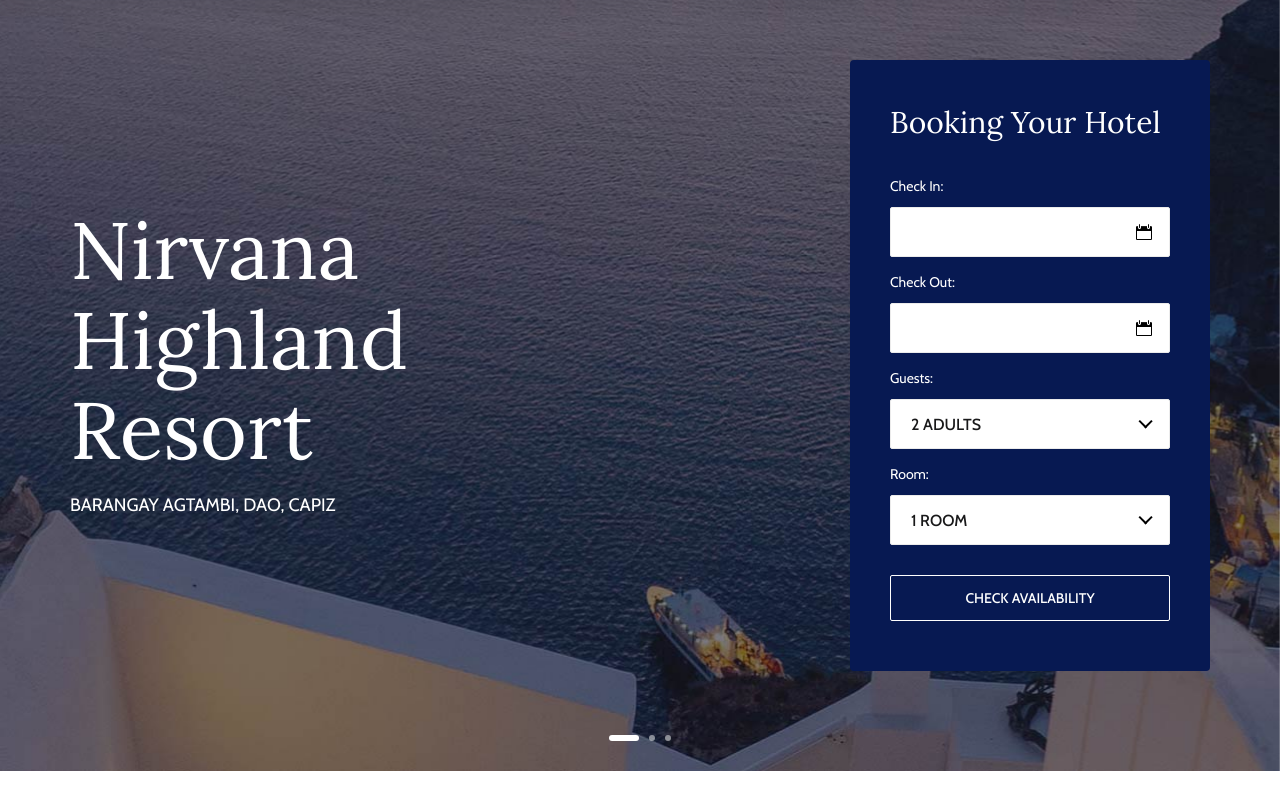
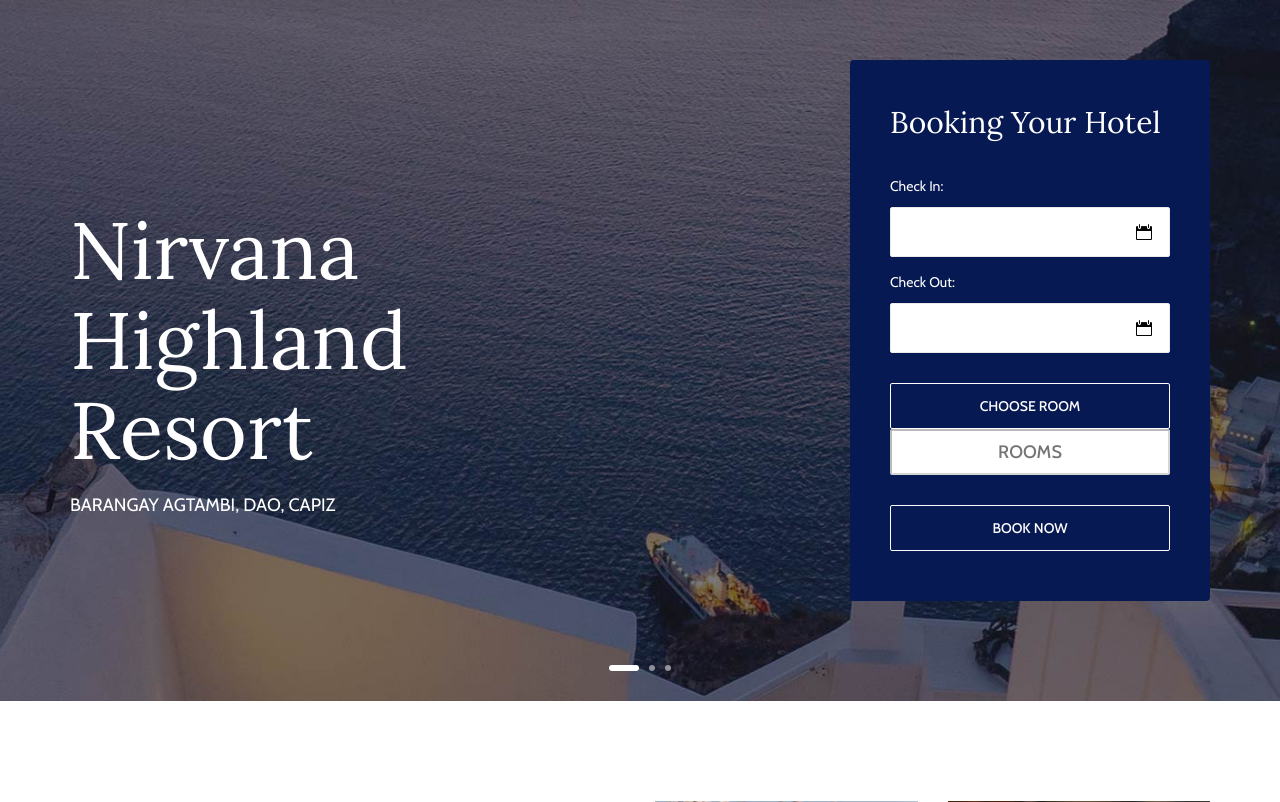
Before and after one commit to EyeKonick/Nirvana, a PHP site: page / in a window 1280 px wide. Shown: the part 87-889 px from the top of the page. Run offline with PHP 8.4, Linux system fonts and the light colour scheme; data comes from the database, SQL or seed files in the repository.

Commit message:
booking form changes

```diff
--- a/css/style.css
+++ b/css/style.css
@@ -651,6 +651,7 @@
 .hero-slider .owl-stage-outer, .hero-slider .owl-stage, .hero-slider .owl-item, .hero-slider .hs-item {
 	height: 100%;
 }
+
 /*---------------------
   About US
 -----------------------*/
@@ -1534,6 +1535,19 @@
 	height: 46px;
 	margin-top: 30px;
 }
+
+.booking-form form .choose-room input {
+	text-align: center;
+	display: block;
+	font-size: 18px;
+	text-transform: uppercase;
+	border-radius: 2px;
+	color: #071952;
+	font-weight: 500;
+	background: white;
+	width: 100%;
+	height: 46px;
+}
 /*---------------------
   Blog Section
 -----------------------*/
--- a/index.php
+++ b/index.php
@@ -152,21 +152,12 @@
                   <input type="text" class="date-input" id="date-out" />
                   <i class="icon_calendar"></i>
                 </div>
-                <div class="select-option">
-                  <label for="guest">Guests:</label>
-                  <select id="guest">
-                    <option value="">2 Adults</option>
-                    <option value="">3 Adults</option>
-                  </select>
+                <div class="choose-room">
+                  <button onclick="location.href='rooms.php'">Choose room</button>
+                  <input class="room-field" type="text" placeholder="Rooms" disabled>
                 </div>
-                <div class="select-option">
-                  <label for="room">Room:</label>
-                  <select id="room">
-                    <option value="">1 Room</option>
-                    <option value="">2 Room</option>
-                  </select>
-                </div>
-                <button type="submit">Check Availability</button>
+                <button type="submit">BOOK NOW
+                </button>
               </form>
             </div>
           </div>
```
